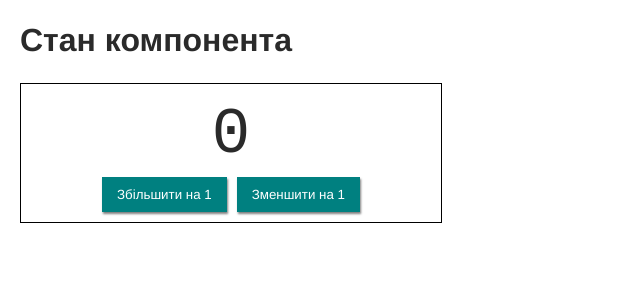
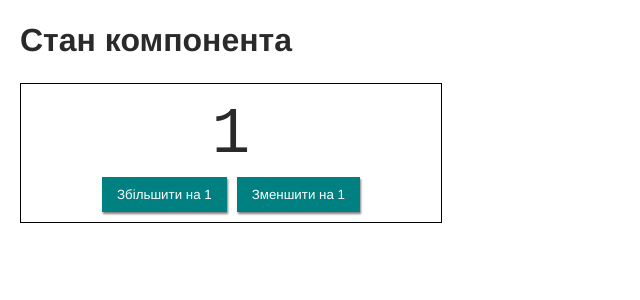
Before and after one commit to ishcenko/state-status, a React (Create React App) app: page / in a window 1280 px wide. Shown: the top 300 px of the page, without its empty margins (0-640 px from the left). Built offline with nearby package versions, Linux system fonts and the light colour scheme.

Commit message:
state, controls, value

```diff
--- a/src/App.js
+++ b/src/App.js
@@ -4,7 +4,7 @@ import Counter from './components/Counter/Counter';
 const App = () => (
   <>
     <h1>Стан компонента</h1>
-    <Counter />
+    <Counter initialValue={1} />
   </>
 );
 export default App;
--- /dev/null
+++ b/src/components/Counter/Controls.jsx
@@ -0,0 +1,12 @@
+import React from 'react';
+const Controls = ({ onIncrement, onDecrement }) => (
+  <div className="Counter__controls">
+    <button type="button" onClick={onIncrement}>
+      Збільшити на 1
+    </button>
+    <button type="button" onClick={onDecrement}>
+      Зменшити на 1
+    </button>
+  </div>
+);
+export default Controls;
--- a/src/components/Counter/Counter.js
+++ /dev/null
@@ -1,33 +0,0 @@
-import React from 'react';
-import './Counter.css';
-
-class Counter extends React.Component {
-  handleIncrement = event => {
-    console.log('Збільшити на 1');
-    console.log(this);
-    console.log(event.target);
-  };
-  handleDecrement = event => {
-    console.log('Зменшити на 1');
-    console.log(this);
-    console.log(event);
-  };
-
-  render() {
-    return (
-      <div className="Counter">
-        <span className="Counter__value">0</span>
-
-        <div className="Counter__controls">
-          <button type="button" onClick={this.handleIncrement}>
-            Збільшити на 1
-          </button>
-          <button type="button" onClick={this.handleDecrement}>
-            Зменшити на 1
-          </button>
-        </div>
-      </div>
-    );
-  }
-}
-export default Counter;
--- /dev/null
+++ b/src/components/Counter/Counter.jsx
@@ -0,0 +1,68 @@
+import React from 'react';
+import Controls from './Controls';
+import Value from 'components/value';
+import './Counter.css';
+
+class Counter extends React.Component {
+  static defaultProps = {
+    initialValue: 1,
+  };
+
+  static propTypes = {
+    //
+  };
+  state = { value: this.props.initialValue };
+  // constructor() {
+  //   super();
+  //   this.state = {
+  //     value: 0,
+  //   };
+  // }
+  handleIncrement = () => {
+    this.setState(prevState => ({
+      value: prevState.value + 1,
+    }));
+  };
+  // handleIncrement = event => {
+  //   console.log('Збільшити на 1');
+  //   console.log(this);
+  //   console.log(event.target);
+  //   console.log(event.type);
+
+  //   const { target } = event;
+
+  //   setTimeout(() => {
+  //     console.log(target);
+  //   }, 5000);
+  // };
+  handleDecrement = () => {
+    this.setState(prevState => ({
+      value: prevState.value - 1,
+    }));
+  };
+  // handleDecrement = event => {
+  //   console.log('Зменшити на 1');
+  //   console.log(this);
+  //   console.log(event.target);
+  //   console.log(event.type);
+
+  //   const { target } = event;
+
+  //   setTimeout(() => {
+  //     console.log(target);
+  //   }, 1000);
+  // };
+
+  render() {
+    return (
+      <div className="Counter">
+        <Value value={this.state.value} />
+        <Controls
+          onIncrement={this.handleIncrement}
+          onDecrement={this.handleDecrement}
+        />
+      </div>
+    );
+  }
+}
+export default Counter;
--- /dev/null
+++ b/src/components/value.jsx
@@ -0,0 +1,5 @@
+import React from 'react';
+
+const Value = ({ value }) => <span className="Counter__value">{value}</span>;
+
+export default Value;
```
